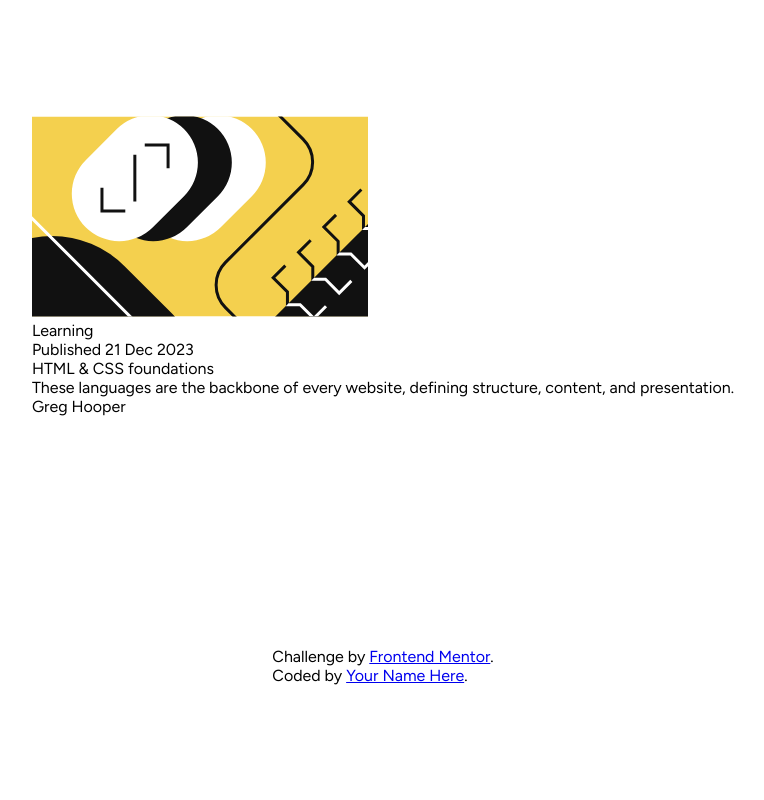
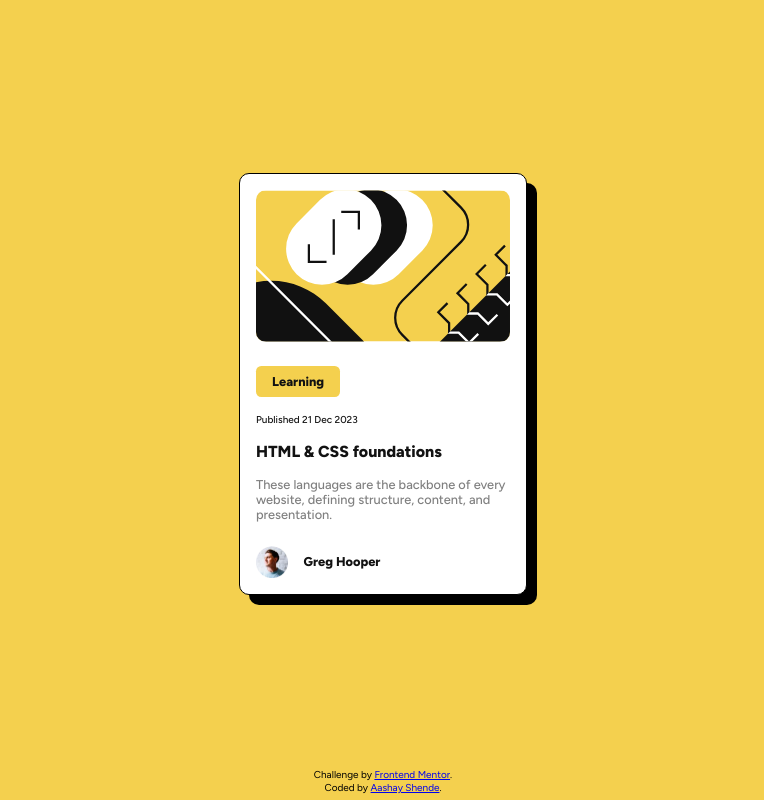
Before and after one commit to TheAashay/Blog-preview-card-challenge, a plain HTML site: page index.html in a window 1280 px wide. Shown: the whole page, without its empty margins (257-1021 px from the left). Drawn offline with Linux system fonts and the light colour scheme.

Commit message:
add design to .card elements - color, bg-color, padding, font-family, font-size, border property

```diff
--- a/index.html
+++ b/index.html
@@ -9,19 +9,25 @@
 </head>
 <body>
     <main>
-        <div class="card">
-            <img src="assets/images/illustration-article.svg" alt="">
-            <p class="tag">Learning</p>
-            <p class="date">Published 21 Dec 2023</p>
-            <p class="title">HTML & CSS foundations</p>
-            <p class="brief">These languages are the backbone of every website, defining structure, content, and presentation.</p>
-            <p class="author">Greg Hooper</p>
+        <div class="main">
+            <div class="card">
+                <img src="assets/images/illustration-article.svg" alt="" class="main-img">
+                <p class="tag"><span>Learning</span></p>
+                <p class="date">Published 21 Dec 2023</p>
+                <p class="title">HTML & CSS foundations</p>
+                <p class="brief">These languages are the backbone of every website, defining structure, content, and presentation.</p>
+                <div class="author">
+                    <img src="assets/images/image-avatar.webp" alt="author logo" class="auth-logo">
+                    <p class="auth-name">Greg Hooper</p>
+                </div>
+
+            </div>
         </div>
     </main>
     <footer>
         <div class="attribution">
             <p>Challenge by <a href="https://www.frontendmentor.io?ref=challenge" target="_blank">Frontend Mentor</a>.</p>
-            <p>Coded by <a href="#">Your Name Here</a>.</p>
+            <p>Coded by <a href="https://www.frontendmentor.io/profile/TheAashay" target="_blank">Aashay Shende</a>.</p>
         </div>
     </footer>
 </body>
--- a/style.css
+++ b/style.css
@@ -11,7 +11,83 @@ html {
 }
 
 body {
+    max-height: 100vh;
+    background-color: hsl(47, 88%, 63%);
+}
+
+.main {
+    height: 96vh;
     display: grid;
     place-items: center;
-    height: 100vh;
 }
+
+.card {
+    display: flex;
+    flex-direction: column;
+    border: 1px solid black;
+    box-shadow: .625rem .625rem 0 0 black;
+    max-width: 18rem;
+    border-radius: 0.625rem;
+    background-color: hsl(0, 0%, 100%);
+}
+
+.main-img {
+    padding: 1rem;
+    border-radius: 1.625rem;
+}
+
+.card p {
+    padding: .5rem 1rem;
+}
+
+.author {
+    display: flex;
+    flex-direction: row;
+    align-items: flex-start;
+    padding: 1rem;
+}
+
+.auth-logo {
+    max-height: 2rem;
+    max-width: 2rem;
+}
+
+.title, .tag, .auth-name {
+    font-weight: 800;
+}
+
+.date, .brief {
+    font-weight: 500;
+}
+
+.brief {
+    font-size: .8rem;
+    color: hsl(0, 0%, 50%);
+}
+
+.auth-name, .tag {
+    font-size: .8rem;
+}
+
+.date {
+    font-size: .625rem;
+}
+
+span {
+    display: inline-block;
+    background-color: hsl(47, 88%, 63%);
+    padding: .5rem 1rem;
+    border-radius: .325rem;
+}
+
+.tag, .date, .title, .auth-name {
+    color: hsl(0, 0%, 7%);
+}
+
+.attribution p {
+    font-size: 0.625rem;
+}
+
+footer p {
+    text-align: center;
+}
```
